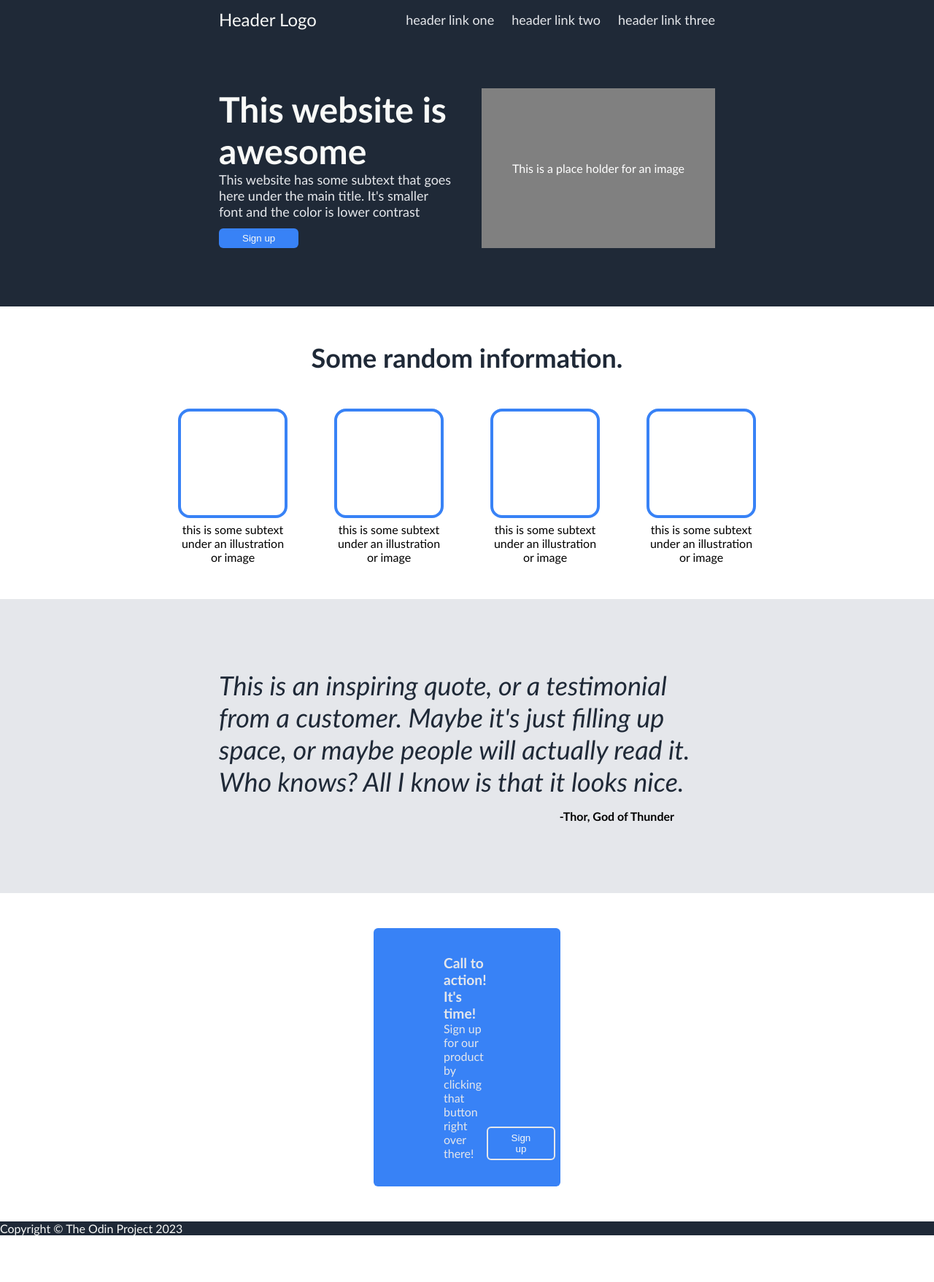
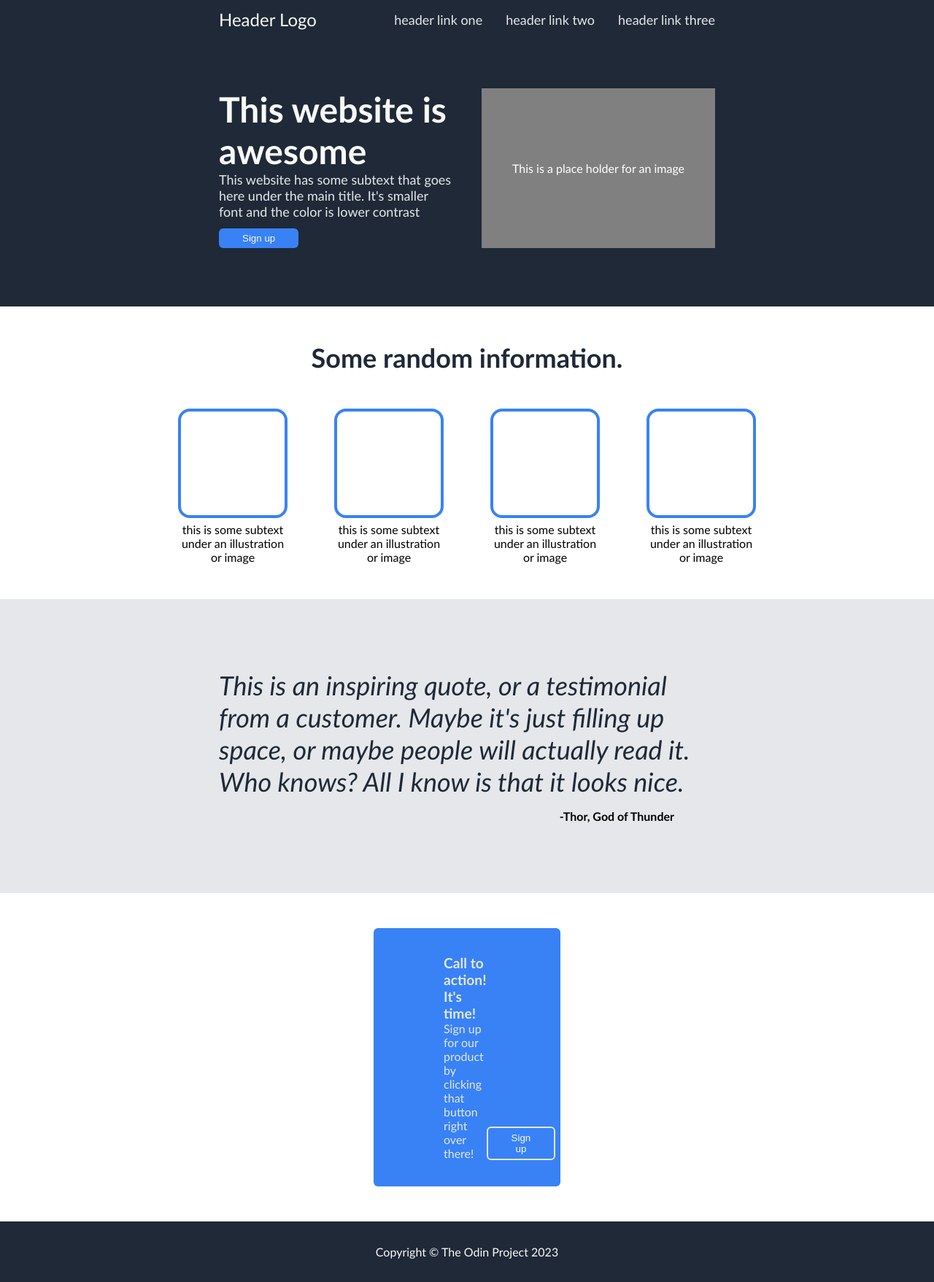
Before and after one commit to andrecosta90/landing-page, a plain HTML site: page index.html in a window 1280 px wide. Shown: the whole page at 73% size. Before the commit the page ends 1693 px from the top, so only its background shows below. Drawn offline with Linux system fonts and the light colour scheme.

Commit message:
Add (finally) styling for footergit add .

```diff
--- a/styles.css
+++ b/styles.css
@@ -94,7 +94,7 @@ button {
 
 .nav-header {
     display: flex;
-    gap: 24px
+    gap: 32px
 }
 
 .content-header {
@@ -220,7 +220,17 @@ button {
     border-radius: 6px;
 }
 
+.cta-txt-subheader {
+    font-weight: 100;
+}
+
 /* Footer Section */
 .footer {
     /* flex: 1; */
+    justify-content: center;
+    align-items: center;
+    padding: 32px 256px;
+    text-align: center;
+    font-weight: 100;
+
 }
```
